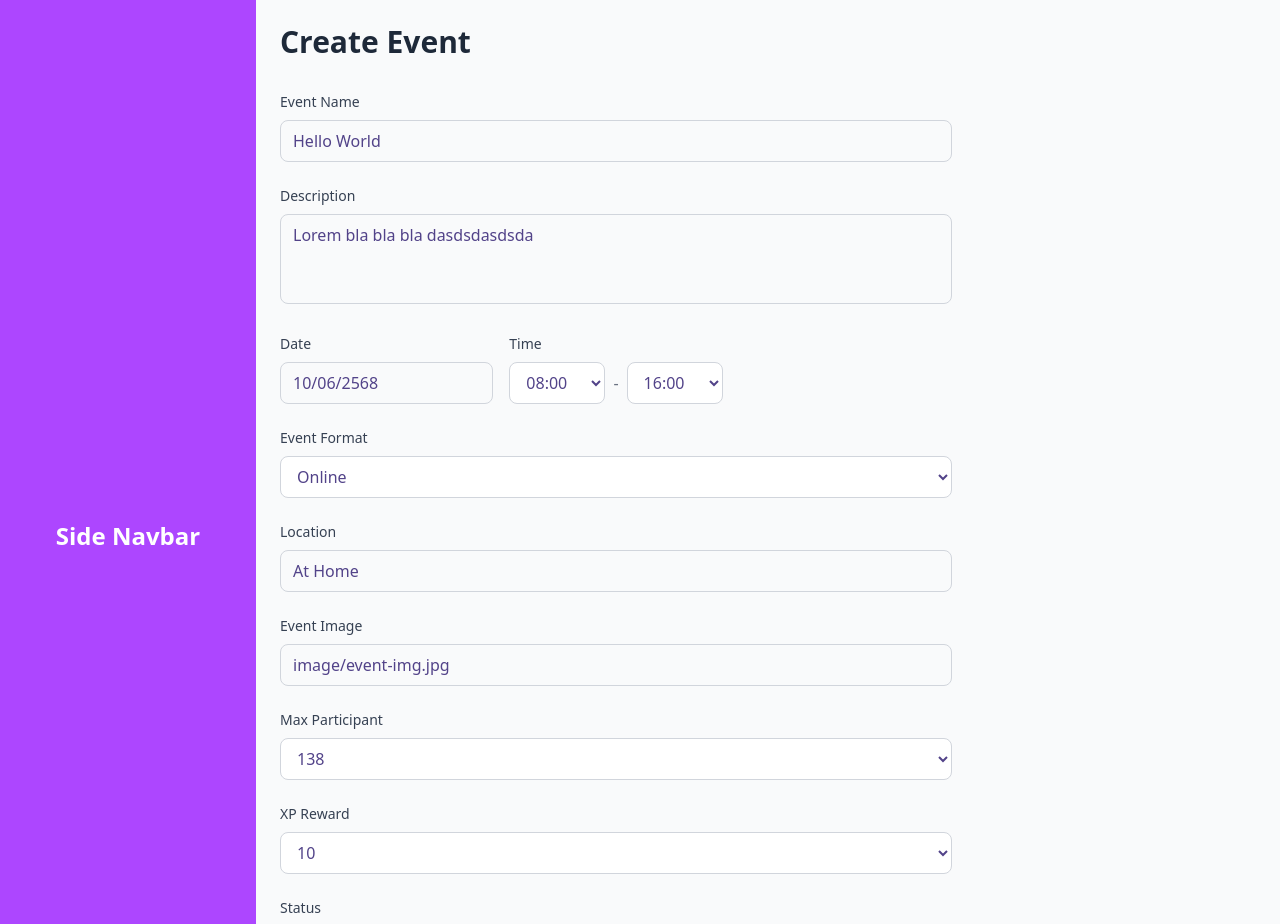
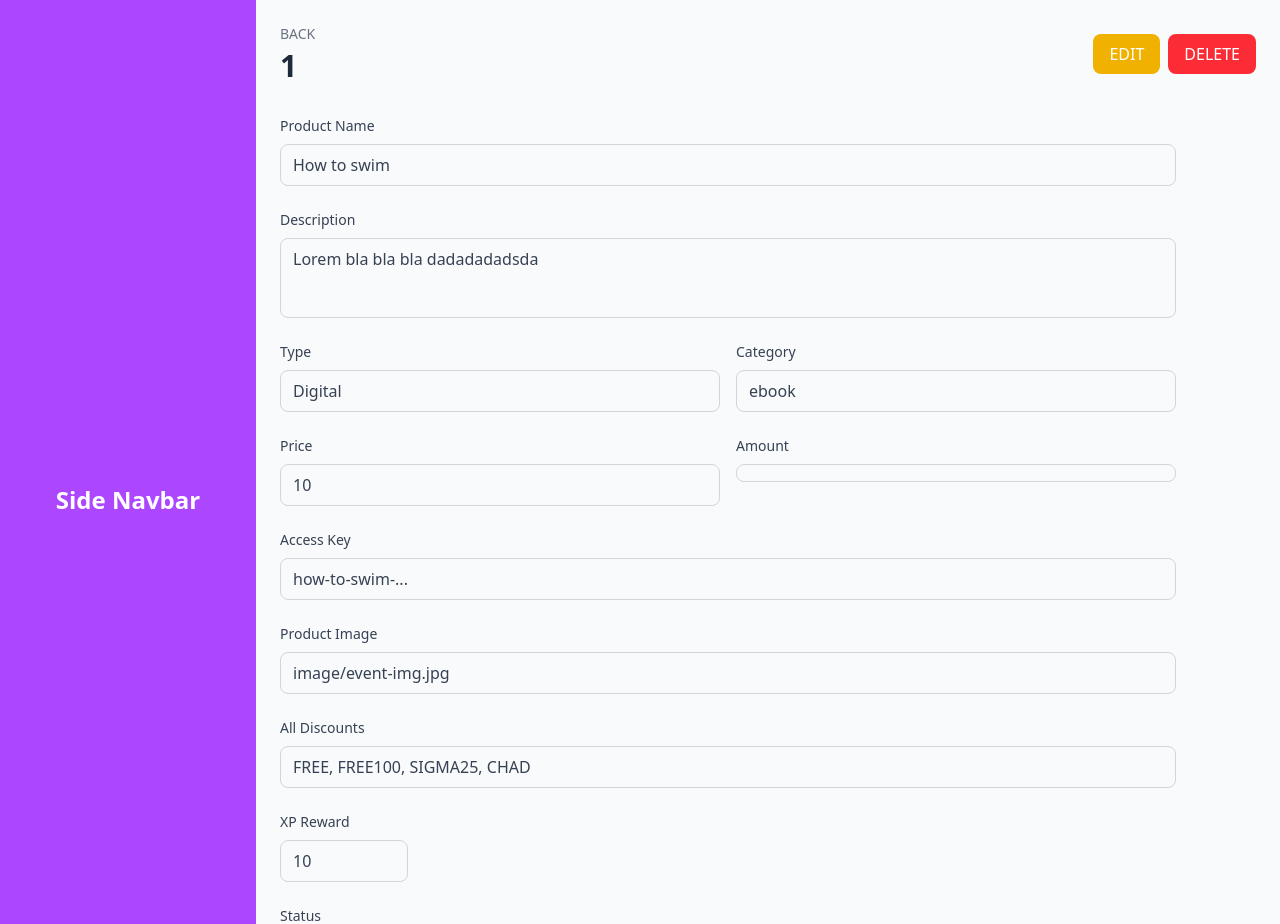
Before and after one commit to Rabbit-Start-x-TTTA/rocket-xp-frontend, a Next.js app: page /product-management/1/edit in a window 1280 px wide. Shown: the top 924 px of the page. Built offline with nearby package versions, Linux system fonts and the light colour scheme.

Commit message:
feat: create view product page

```diff
--- a/src/app/product-management/[productSlug]/edit/page.tsx
+++ b/src/app/product-management/[productSlug]/edit/page.tsx
@@ -1,4 +1,10 @@
-export default function EditEventPage() {
+export default function ViewProductPage({
+  params,
+}: {
+  params: { productSlug: string };
+}) {
+  const productSlug = params.productSlug;
+
   return (
     <div className="flex min-h-screen bg-gray-50">
       {/* Side Navbar */}
@@ -8,20 +14,32 @@ export default function EditEventPage() {
 
       {/* Main Content */}
       <main className="flex-1 p-6">
-        <h1 className="text-3xl font-bold text-gray-800 mb-8">Create Event</h1>
+        {/* Page Header */}
+        <div className="flex justify-between items-center mb-8">
+          <div>
+            <div className="text-sm text-gray-500 mb-1">BACK</div>
+            <h1 className="text-3xl font-bold text-gray-800">{productSlug}</h1>
+          </div>
+          <div className="flex gap-2">
+            <button className="bg-yellow-500 hover:bg-yellow-600 text-white px-4 py-2 rounded-md font-medium transition-colors">
+              EDIT
+            </button>
+            <button className="bg-red-500 hover:bg-red-600 text-white px-4 py-2 rounded-md font-medium transition-colors">
+              DELETE
+            </button>
+          </div>
+        </div>
 
-        <div className="max-w-2xl">
+        <div className="max-w-4xl">
           <div className="space-y-6">
-            {/* Event Name */}
+            {/* Product Name */}
             <div>
               <div className="block text-sm font-medium text-gray-700 mb-2">
-                Event Name
+                Product Name
               </div>
-              <input
-                type="text"
-                defaultValue="Hello World"
-                className="w-full px-3 py-2 border border-gray-300 rounded-md focus:outline-none focus:ring-2 focus:ring-purple-500 focus:border-transparent"
-              />
+              <div className="w-full px-3 py-2 border border-gray-300 rounded-md bg-gray-50 text-gray-700">
+                How to swim
+              </div>
             </div>
 
             {/* Description */}
@@ -29,95 +47,77 @@ export default function EditEventPage() {
               <div className="block text-sm font-medium text-gray-700 mb-2">
                 Description
               </div>
-              <textarea
-                defaultValue="Lorem bla bla bla dasdsdasdsda"
-                rows={3}
-                className="w-full px-3 py-2 border border-gray-300 rounded-md focus:outline-none focus:ring-2 focus:ring-purple-500 focus:border-transparent resize-none"
-              />
+              <div className="w-full px-3 py-2 border border-gray-300 rounded-md bg-gray-50 text-gray-700 min-h-[80px]">
+                Lorem bla bla bla dadadadadsda
+              </div>
             </div>
 
-            {/* Date and Time */}
-            <div className="grid grid-cols-1 md:grid-cols-3 gap-4">
+            {/* Type and Category */}
+            <div className="grid grid-cols-1 md:grid-cols-2 gap-4">
               <div>
                 <div className="block text-sm font-medium text-gray-700 mb-2">
-                  Date
+                  Type
                 </div>
-                <input
-                  type="text"
-                  defaultValue="10/06/2568"
-                  className="w-full px-3 py-2 border border-gray-300 rounded-md focus:outline-none focus:ring-2 focus:ring-purple-500 focus:border-transparent"
-                />
+                <div className="w-full px-3 py-2 border border-gray-300 rounded-md bg-gray-50 text-gray-700">
+                  Digital
+                </div>
               </div>
               <div>
                 <div className="block text-sm font-medium text-gray-700 mb-2">
-                  Time
+                  Category
                 </div>
-                <div className="flex gap-2">
-                  <select className="flex-1 px-3 py-2 border border-gray-300 rounded-md focus:outline-none focus:ring-2 focus:ring-purple-500 focus:border-transparent bg-white">
-                    <option>08:00</option>
-                    <option>09:00</option>
-                    <option>10:00</option>
-                    <option>11:00</option>
-                  </select>
-                  <span className="flex items-center text-gray-500">-</span>
-                  <select className="flex-1 px-3 py-2 border border-gray-300 rounded-md focus:outline-none focus:ring-2 focus:ring-purple-500 focus:border-transparent bg-white">
-                    <option>16:00</option>
-                    <option>17:00</option>
-                    <option>18:00</option>
-                    <option>19:00</option>
-                  </select>
+                <div className="w-full px-3 py-2 border border-gray-300 rounded-md bg-gray-50 text-gray-700">
+                  ebook
                 </div>
               </div>
             </div>
 
-            {/* Event Format */}
+            {/* Price and Amount */}
+            <div className="grid grid-cols-1 md:grid-cols-2 gap-4">
+              <div>
+                <div className="block text-sm font-medium text-gray-700 mb-2">
+                  Price
+                </div>
+                <div className="w-full px-3 py-2 border border-gray-300 rounded-md bg-gray-50 text-gray-700">
+                  10
+                </div>
+              </div>
+              <div>
+                <div className="block text-sm font-medium text-gray-700 mb-2">
+                  Amount
+                </div>
+                <div className="w-full px-3 py-2 border border-gray-300 rounded-md bg-gray-50 text-gray-700"></div>
+              </div>
+            </div>
+
+            {/* Access Key */}
             <div>
               <div className="block text-sm font-medium text-gray-700 mb-2">
-                Event Format
+                Access Key
               </div>
-              <select className="w-full px-3 py-2 border border-gray-300 rounded-md focus:outline-none focus:ring-2 focus:ring-purple-500 focus:border-transparent bg-white">
-                <option>Online</option>
-                <option>Offline</option>
-                <option>Hybrid</option>
-              </select>
+              <div className="w-full px-3 py-2 border border-gray-300 rounded-md bg-gray-50 text-gray-700">
+                how-to-swim-...
+              </div>
             </div>
 
-            {/* Location */}
+            {/* Product Image */}
             <div>
               <div className="block text-sm font-medium text-gray-700 mb-2">
-                Location
+                Product Image
               </div>
-              <input
-                type="text"
-                defaultValue="At Home"
-                className="w-full px-3 py-2 border border-gray-300 rounded-md focus:outline-none focus:ring-2 focus:ring-purple-500 focus:border-transparent"
-              />
+              <div className="w-full px-3 py-2 border border-gray-300 rounded-md bg-gray-50 text-gray-700">
+                image/event-img.jpg
+              </div>
             </div>
 
-            {/* Event Image */}
+            {/* All Discounts */}
             <div>
               <div className="block text-sm font-medium text-gray-700 mb-2">
-                Event Image
+                All Discounts
               </div>
-              <input
-                type="text"
-                defaultValue="image/event-img.jpg"
-                className="w-full px-3 py-2 border border-gray-300 rounded-md focus:outline-none focus:ring-2 focus:ring-purple-500 focus:border-transparent"
-              />
-            </div>
-
-            {/* Max Participant */}
-            <div>
-              <div className="block text-sm font-medium text-gray-700 mb-2">
-                Max Participant
+              <div className="w-full px-3 py-2 border border-gray-300 rounded-md bg-gray-50 text-gray-700">
+                FREE, FREE100, SIGMA25, CHAD
               </div>
-              <select className="w-full px-3 py-2 border border-gray-300 rounded-md focus:outline-none focus:ring-2 focus:ring-purple-500 focus:border-transparent bg-white">
-                <option>138</option>
-                <option>50</option>
-                <option>100</option>
-                <option>200</option>
-                <option>500</option>
-              </select>
             </div>
 
             {/* XP Reward */}
@@ -125,13 +125,9 @@ export default function EditEventPage() {
               <div className="block text-sm font-medium text-gray-700 mb-2">
                 XP Reward
               </div>
-              <select className="w-full px-3 py-2 border border-gray-300 rounded-md focus:outline-none focus:ring-2 focus:ring-purple-500 focus:border-transparent bg-white">
-                <option>10</option>
-                <option>20</option>
-                <option>30</option>
-                <option>50</option>
-                <option>100</option>
-              </select>
+              <div className="w-32 px-3 py-2 border border-gray-300 rounded-md bg-gray-50 text-gray-700">
+                10
+              </div>
             </div>
 
             {/* Status */}
@@ -139,22 +135,9 @@ export default function EditEventPage() {
               <div className="block text-sm font-medium text-gray-700 mb-2">
                 Status
               </div>
-              <select className="w-full px-3 py-2 border border-gray-300 rounded-md focus:outline-none focus:ring-2 focus:ring-purple-500 focus:border-transparent bg-white">
-                <option>Draft</option>
-                <option>Active</option>
-                <option>Upcoming</option>
-                <option>Completed</option>
-              </select>
-            </div>
-
-            {/* ADD Button */}
-            <div className="pt-4">
-              <button
-                type="button"
-                className="bg-purple-400 hover:bg-purple-500 text-white px-8 py-2 rounded-md font-medium transition-colors"
-              >
-                ADD
-              </button>
+              <div className="w-32 px-3 py-2 border border-gray-300 rounded-md bg-gray-50 text-gray-700">
+                Hide
+              </div>
             </div>
           </div>
         </div>
--- a/src/app/product-management/[productSlug]/page.tsx
+++ b/src/app/product-management/[productSlug]/page.tsx
@@ -1,9 +1,9 @@
-export default function ViewEventPage({
+export default function ViewProductPage({
   params,
 }: {
-  params: { eventSlug: string };
+  params: { productSlug: string };
 }) {
-  const eventSlug = params.eventSlug;
+  const productSlug = params.productSlug;
 
   return (
     <div className="flex min-h-screen bg-gray-50">
@@ -18,7 +18,7 @@ export default function ViewEventPage({
         <div className="flex justify-between items-center mb-8">
           <div>
             <div className="text-sm text-gray-500 mb-1">BACK</div>
-            <h1 className="text-3xl font-bold text-gray-800">{eventSlug}</h1>
+            <h1 className="text-3xl font-bold text-gray-800">{productSlug}</h1>
           </div>
           <div className="flex gap-2">
             <button className="bg-yellow-500 hover:bg-yellow-600 text-white px-4 py-2 rounded-md font-medium transition-colors">
```
